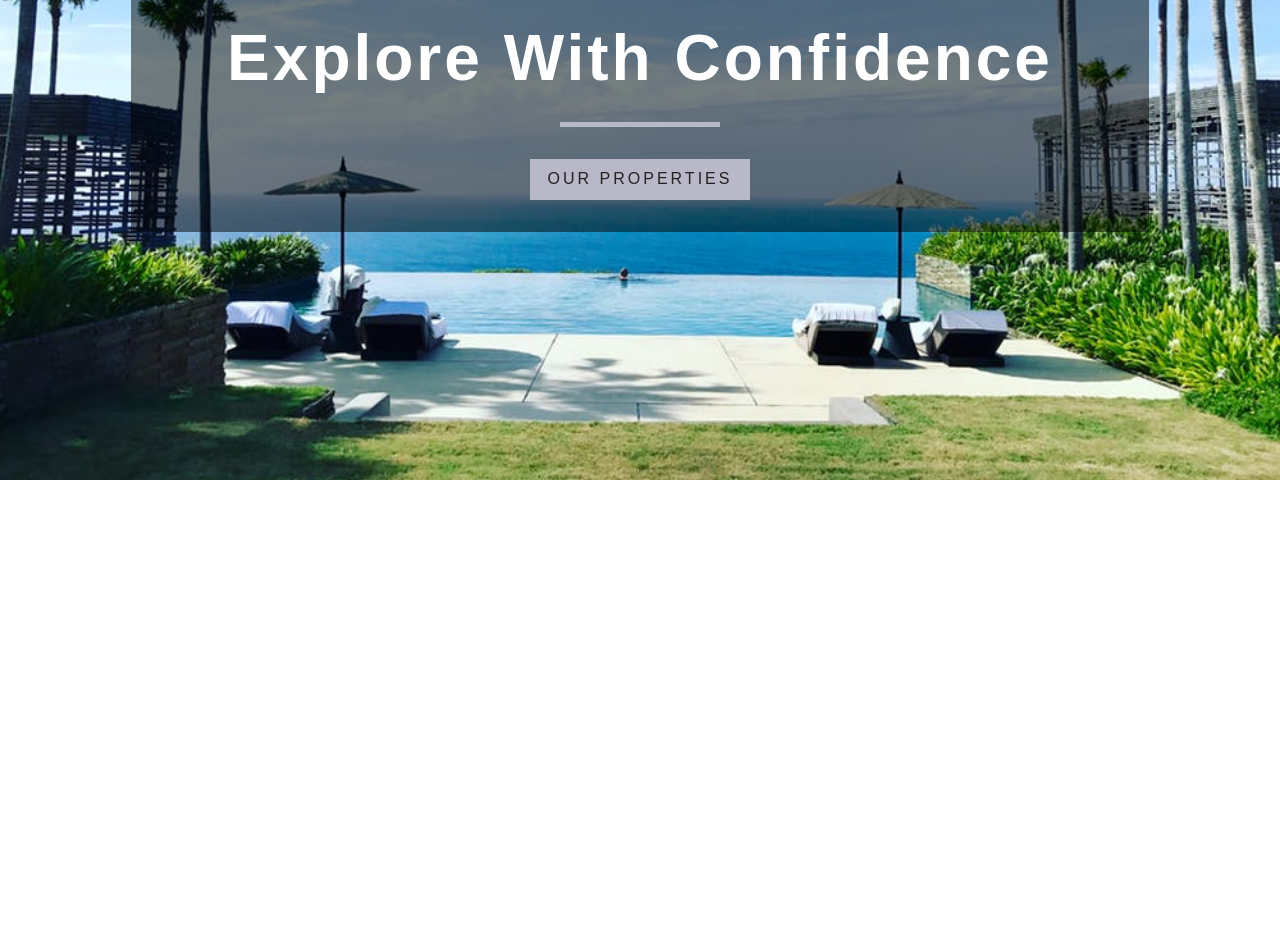
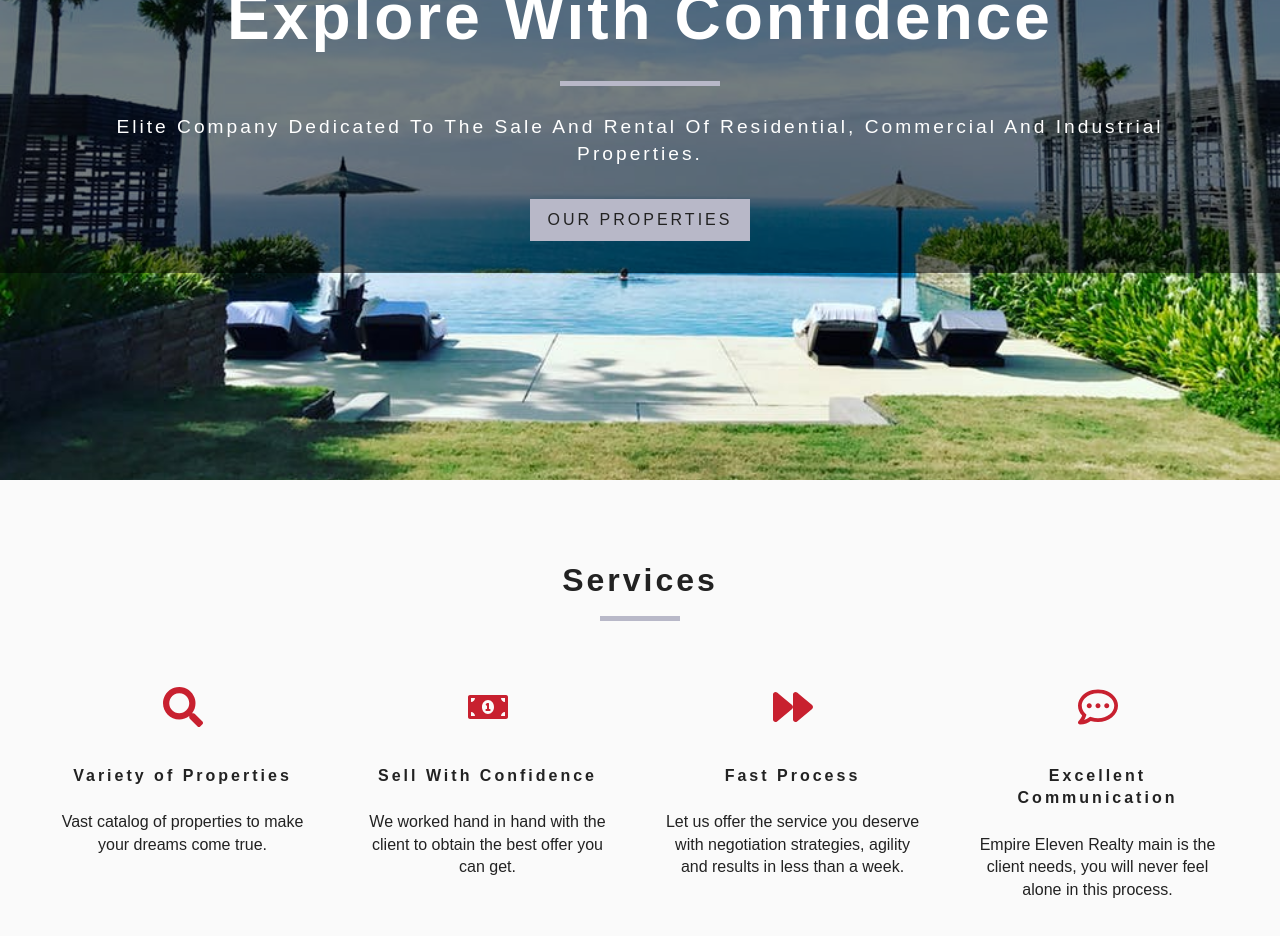
Before and after one commit to JanPaulCulpeper/empire-eleven-realty, a React (Create React App) app: page / in a window 1280 px wide. Shown: the part 320-1256 px from the top of the page. Before the commit the page ends 800 px from the top, so only its background shows below. Built offline with nearby package versions, Linux system fonts and the light colour scheme.

Commit message:
Services section added.

```diff
--- a/src/App.css
+++ b/src/App.css
@@ -243,7 +243,7 @@
     padding: 5rem 0;
   }
   .services {
-    background: var(--darkGrey);
+    background: var(--offWhite);
     text-align: center;
   }
   .services-center {
@@ -256,7 +256,7 @@
   }
   .service span {
     display: inline-block;
-    color: var(--primaryColor);
+    color: var(--EERRed);
     font-size: 2.5rem;
     margin-bottom: 1.5rem;
   }
--- a/src/App.js
+++ b/src/App.js
@@ -1,7 +1,6 @@
 import React from 'react';
 import './App.css';
 import Home from './pages/Home'
-import Prperties from './pages/Properties'
 import SingleProperty from './pages/SingleProperty'
 import Error from './pages/Error'
 import Properties from './pages/Properties';
--- /dev/null
+++ b/src/components/Services.js
@@ -0,0 +1,51 @@
+import React, { Component } from "react";
+import {  FaForward, FaSearch, FaRegCommentDots, FaMoneyBillAlt } from "react-icons/fa";
+import Title from "./Title";
+export default class Services extends Component {
+  state = {
+    services: [
+      {
+        icon: <FaSearch />,
+        title: "Variety of Properties",
+        info:
+          "Vast catalog of properties to make your dreams come true."
+      },
+      {
+        icon: <FaMoneyBillAlt />,
+        title: "Sell With Confidence",
+        info:
+          "We worked hand in hand with the client to obtain the best offer you can get. "
+      },
+      {
+        icon: <FaForward />,
+        title: "Fast Process",
+        info:
+          "Let us offer the service you deserve with negotiation strategies, agility and results in less than a week. "
+      },
+      {
+        icon: <FaRegCommentDots />,
+        title: "Excellent Communication",
+        info:
+          "Empire Eleven Realty main is the client needs, you will never feel alone in this process. "
+      }
+    ]
+  };
+  render() {
+    return (
+      <section className="services">
+        <Title title="services" />
+        <div className="services-center">
+          {this.state.services.map(item => {
+            return (
+              <article key={`item-${item.title}`} className="service">
+                <span>{item.icon}</span>
+                <h6>{item.title}</h6>
+                <p>{item.info}</p>
+              </article>
+            );
+          })}
+        </div>
+      </section>
+    );
+  }
+}
--- /dev/null
+++ b/src/components/Title.js
@@ -0,0 +1,12 @@
+import React from "react";
+
+const Title = ({ title }) => {
+  return (
+    <div className="section-title">
+      <h4>{title}</h4>
+      <div />
+    </div>
+  );
+};
+
+export default Title;
--- a/src/pages/Home.js
+++ b/src/pages/Home.js
@@ -1,17 +1,21 @@
 import React from 'react'
 import Hero from '../components/Hero'
 import Banner from '../components/Banner'
+import Services from '../components/Services'
 import {Link} from 'react-router-dom'
 
 const Home = () => {
     return (
+        <>
         <Hero>
-            <Banner title="Explore with confidence" subtitle="">
+            <Banner title="Explore with confidence" subtitle="Elite company dedicated to the sale and rental of residential, commercial and industrial properties.">
                 <Link to='/properties' className="btn-primary">
                     Our Properties
                 </Link>
             </Banner>
         </Hero>
+        <Services/>
+        </>
     );
 }
 
```
